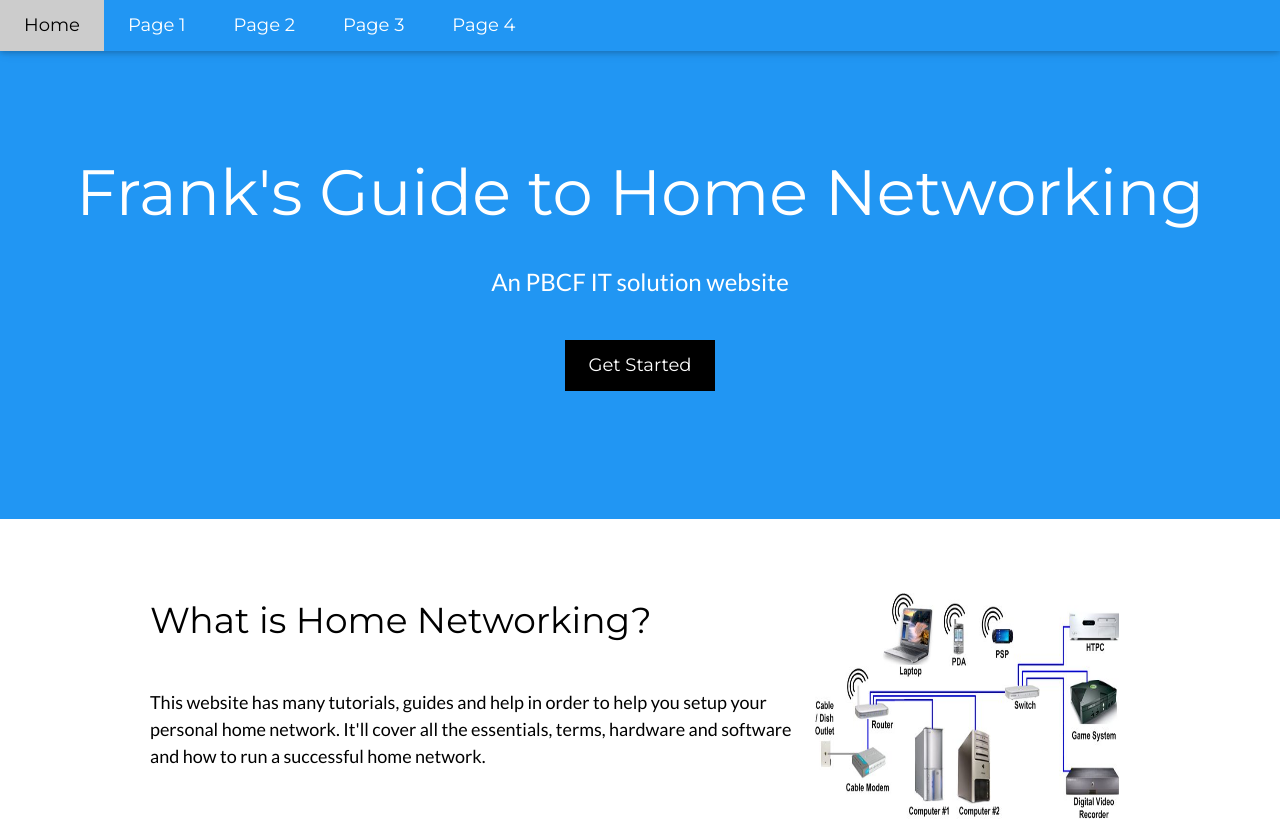
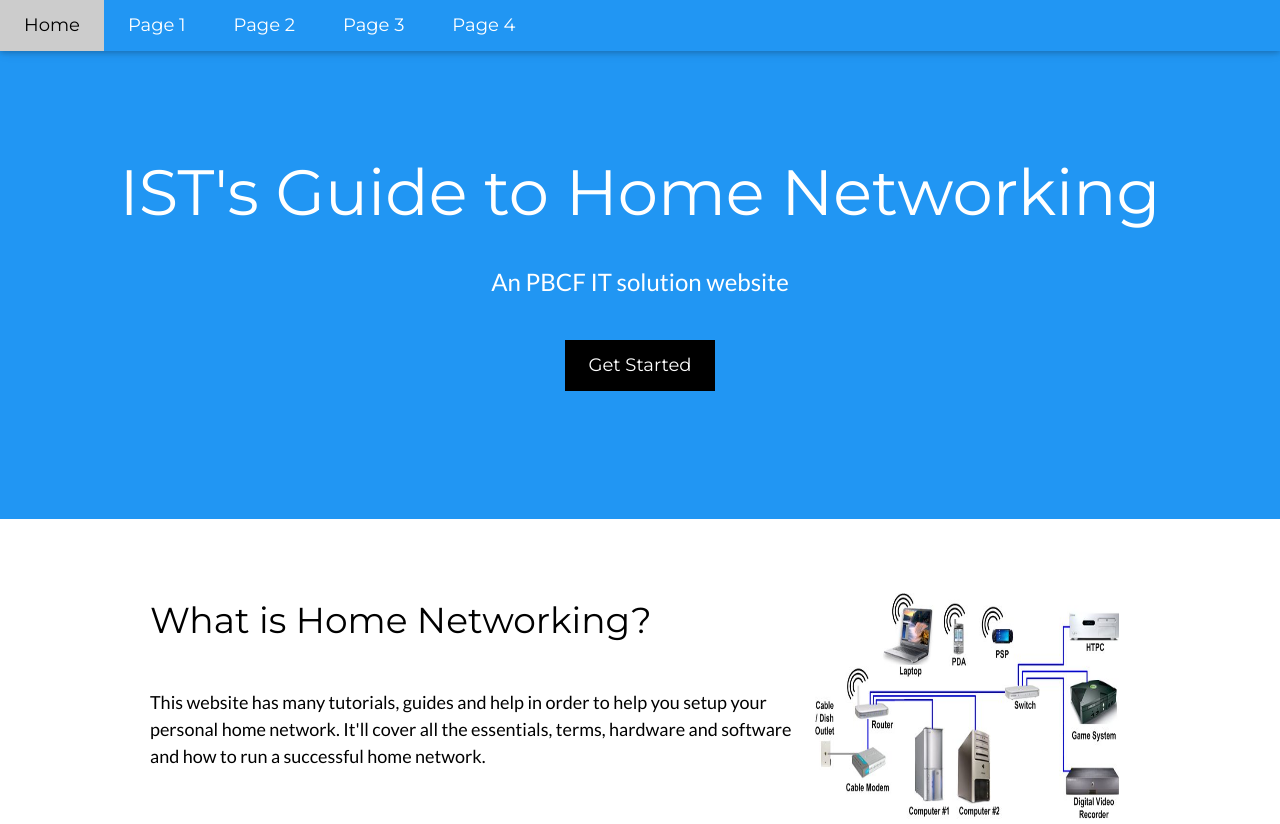
Before and after one commit to FazeBanks/ISTSolutions, a plain HTML site: page index.html in a window 1280 px wide. Shown: the top 824 px of the page. Drawn offline with nearby package versions, Linux system fonts and the light colour scheme.

Commit message:
Update index.html

```diff
--- a/index.html
+++ b/index.html
@@ -50,7 +50,7 @@ s0.parentNode.insertBefore(s1,s0);
 
 <!-- Header -->
 <header class="w3-container w3-blue w3-center" style="padding:128px 16px">
-  <h1 class="w3-margin w3-jumbo">Frank's Guide to Home Networking</h1>
+  <h1 class="w3-margin w3-jumbo">IST's Guide to Home Networking</h1>
   <p class="w3-xlarge">An PBCF IT solution website</p>
   <button class="w3-button w3-black w3-padding-large w3-large w3-margin-top">Get Started</button>
 </header>
```
